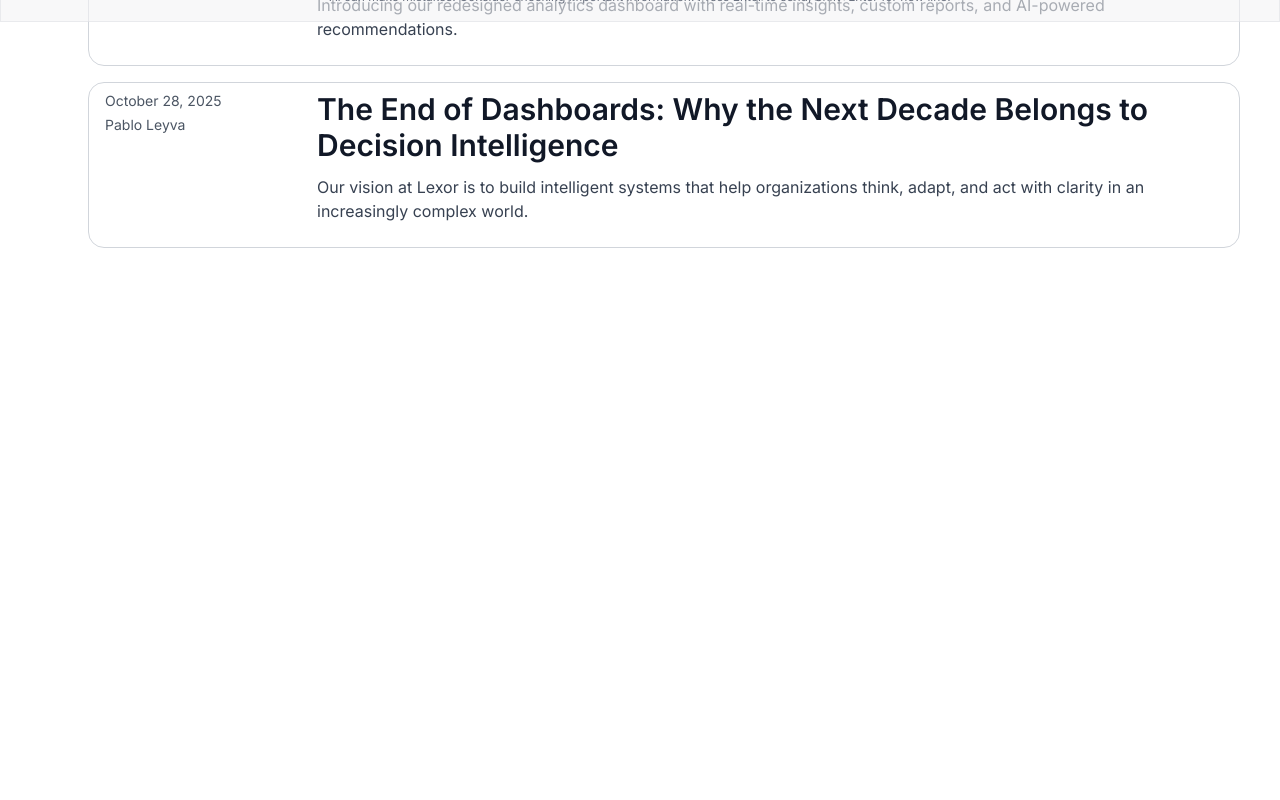
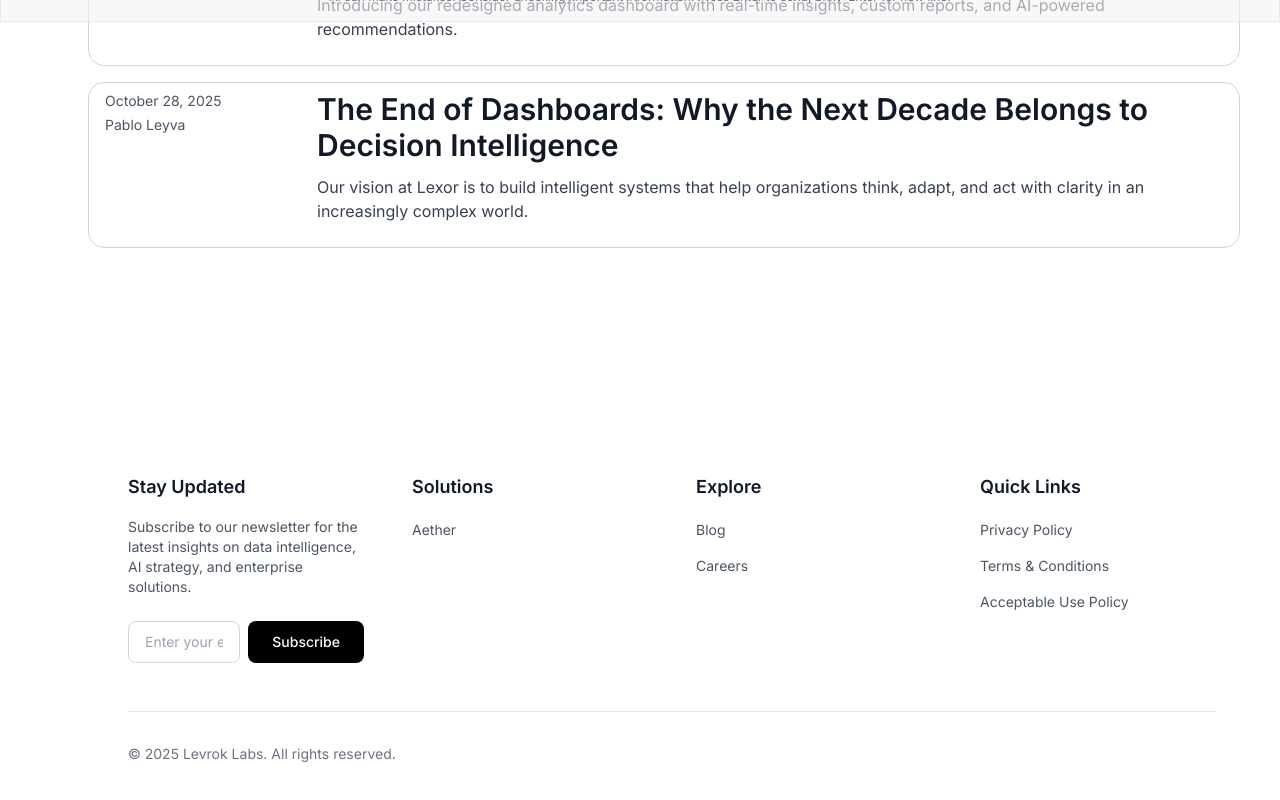
Before and after one commit to pleyva2004/bento, a Next.js app: page /insights in a window 1280 px wide. Shown: the part 778-1578 px from the top of the page. Before the commit the page ends 1186 px from the top, so only its background shows below. Built offline with nearby package versions, Linux system fonts and the light colour scheme.

Commit message:
added footer

```diff
--- a/app/layout.tsx
+++ b/app/layout.tsx
@@ -1,5 +1,6 @@
 import type { Metadata } from 'next';
 import './globals.css';
+import Footer from '@/components/layout/Footer';
 
 export const metadata: Metadata = {
   title: 'Levrok Labs - AI Agency',
@@ -24,6 +25,7 @@ export default function RootLayout({
       </head>
       <body>
         {children}
+        <Footer />
       </body>
     </html>
   );
--- a/components/features/TryOurAI.tsx
+++ /dev/null
@@ -1,82 +0,0 @@
-import React from 'react';
-
-const TryOurAI: React.FC = () => {
-  return (
-    <div className="fixed bottom-[110px] left-8 z-30 pointer-events-none">
-      {/* Handwritten Text */}
-      <div className="relative">
-        <svg
-          width="120"
-          height="120"
-          viewBox="0 0 120 100"  // Expanded viewBox for better arrow
-          className="text-navy-900"
-          style={{ transform: 'rotate(-5deg)' }}
-        >
-          {/* Try */}
-          <text
-            x="4"
-            y="20"
-            className="fill-current text-blue-900"
-            style={{
-              fontFamily: 'Lucida Calligraphy, Edwardian Script ITC, cursive',
-              fontSize: '22px',
-              fontWeight: 'normal',
-              fontStyle: 'italic'
-            }}
-          >
-            Try
-          </text>
-
-          {/* Our */}
-          <text
-            x="58"
-            y="30"
-            className="fill-current text-blue-900"
-            style={{
-              fontFamily: 'Lucida Calligraphy, Edwardian Script ITC, cursive',
-              fontSize: '22px',
-              fontWeight: 'normal',
-              fontStyle: 'italic'
-            }}
-          >
-            Our
-          </text>
-
-          {/* AI */}
-          <text
-            x="25"
-            y="55"
-            className="fill-current text-blue-900"
-            style={{
-              fontFamily: 'Lucida Calligraphy, Edwardian Script ITC, cursive',
-              fontSize: '22px',
-              fontWeight: 'normal',
-              fontStyle: 'italic'
-            }}
-          >
-            AI
-          </text>
-
-          {/* Curved Arrow - smooth downward curve */}
-          <path
-            d="M 65 52 Q 80 65 85 80"
-            stroke="currentColor"
-            strokeWidth="2.5"
-            fill="none"
-            className="text-blue-900"
-            strokeLinecap="round"
-          />
-
-          {/* Arrow Head - filled triangle pointing down */}
-          <path
-            d="M 85 80 L 80 75 L 90 75 Z"
-            fill="currentColor"
-            className="text-blue-900"
-          />
-        </svg>
-      </div>
-    </div>
-  );
-};
-
-export default TryOurAI;
--- /dev/null
+++ b/components/layout/Footer.tsx
@@ -0,0 +1,153 @@
+'use client';
+
+import React, { useState } from 'react';
+
+const Footer: React.FC = () => {
+  const [email, setEmail] = useState('');
+  const [isSubscribing, setIsSubscribing] = useState(false);
+  const [subscriptionMessage, setSubscriptionMessage] = useState('');
+
+  const handleSubscribe = async (e: React.FormEvent) => {
+    e.preventDefault();
+
+    if (!email || !email.includes('@')) {
+      setSubscriptionMessage('Please enter a valid email address');
+      return;
+    }
+
+    setIsSubscribing(true);
+
+    // Simulate subscription (replace with actual API call if needed)
+    setTimeout(() => {
+      setSubscriptionMessage('Thank you for subscribing!');
+      setEmail('');
+      setIsSubscribing(false);
+
+      // Clear message after 3 seconds
+      setTimeout(() => setSubscriptionMessage(''), 3000);
+    }, 1000);
+  };
+
+  return (
+    <footer className="backdrop-blur-[1px] bg-white/5 border-t border-white/10 pb-32 md:pb-24">
+      <div className="max-w-7xl mx-auto w-full px-8 md:pl-24 lg:pl-32 lg:pr-16 py-12 md:py-16">
+        <div className="grid grid-cols-1 md:grid-cols-2 lg:grid-cols-4 gap-8 lg:gap-12">
+          {/* Stay Updated Section */}
+          <div className="lg:col-span-1 max-w-sm">
+            <h3 className="text-lg font-semibold text-gray-900 mb-4">Stay Updated</h3>
+            <p className="text-sm text-gray-600 mb-6">
+              Subscribe to our newsletter for the latest insights on data intelligence, AI strategy, and enterprise solutions.
+            </p>
+            <form onSubmit={handleSubscribe} className="space-y-3 max-w-full">
+              <div className="flex flex-col sm:flex-row gap-2">
+                <input
+                  type="email"
+                  value={email}
+                  onChange={(e) => setEmail(e.target.value)}
+                  placeholder="Enter your email"
+                  className="w-full sm:flex-1 px-4 py-2.5 text-sm border border-gray-300 rounded-lg focus:outline-none focus:ring-2 focus:ring-gray-900 focus:border-transparent transition-all"
+                  disabled={isSubscribing}
+                />
+                <button
+                  type="submit"
+                  disabled={isSubscribing}
+                  className="w-full sm:w-auto px-6 py-2.5 bg-black text-white text-sm font-medium rounded-lg hover:bg-gray-800 transition-colors disabled:bg-gray-400 disabled:cursor-not-allowed whitespace-nowrap"
+                >
+                  {isSubscribing ? 'Subscribing...' : 'Subscribe'}
+                </button>
+              </div>
+              {subscriptionMessage && (
+                <p className={`text-xs ${subscriptionMessage.includes('Thank') ? 'text-green-600' : 'text-red-600'}`}>
+                  {subscriptionMessage}
+                </p>
+              )}
+            </form>
+          </div>
+
+          {/* Vericals Section */}
+          <div>
+            <h3 className="text-lg font-semibold text-gray-900 mb-4">Solutions</h3>
+            <ul className="space-y-3">
+              <li>
+                <a
+                  href="#"
+                  className="text-sm text-gray-600 hover:text-gray-900 transition-colors"
+                >
+                  Aether
+                </a>
+              </li>
+            </ul>
+          </div>
+
+          {/* Explore Section */}
+          <div>
+            <h3 className="text-lg font-semibold text-gray-900 mb-4">Explore</h3>
+            <ul className="space-y-3">
+              <li>
+                <a
+                  href="/insights"
+                  className="text-sm text-gray-600 hover:text-gray-900 transition-colors"
+                >
+                  Blog
+                </a>
+              </li>
+              <li>
+                <a
+                  href="#"
+                  className="text-sm text-gray-600 hover:text-gray-900 transition-colors"
+                >
+                  Careers
+                </a>
+              </li>
+            </ul>
+          </div>
+
+          {/* Quick Links Section */}
+          <div>
+            <h3 className="text-lg font-semibold text-gray-900 mb-4">Quick Links</h3>
+            <ul className="space-y-3">
+              <li>
+                <a
+                  href="#"
+                  className="text-sm text-gray-600 hover:text-gray-900 transition-colors"
+                >
+                  Privacy Policy
+                </a>
+              </li>
+              <li>
+                <a
+                  href="#"
+                  className="text-sm text-gray-600 hover:text-gray-900 transition-colors"
+                >
+                  Terms & Conditions
+                </a>
+              </li>
+              <li>
+                <a
+                  href="#"
+                  className="text-sm text-gray-600 hover:text-gray-900 transition-colors"
+                >
+                  Acceptable Use Policy
+                </a>
+              </li>
+            </ul>
+          </div>
+        </div>
+
+        {/* Bottom Bar */}
+        <div className="mt-12 pt-8 border-t border-gray-200">
+          <div className="flex flex-col md:flex-row justify-between items-center space-y-4 md:space-y-0">
+            <p className="text-sm text-gray-500">
+              © {new Date().getFullYear()} Levrok Labs. All rights reserved.
+            </p>
+            <div className="flex space-x-6">
+              {/* Add social media icons if needed */}
+            </div>
+          </div>
+        </div>
+      </div>
+    </footer>
+  );
+};
+
+export default Footer;
```
